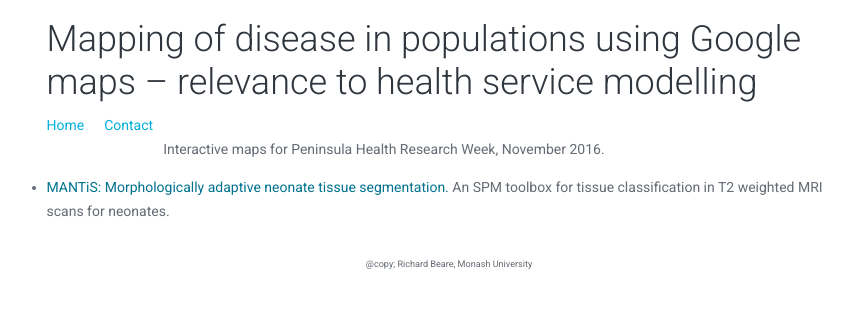
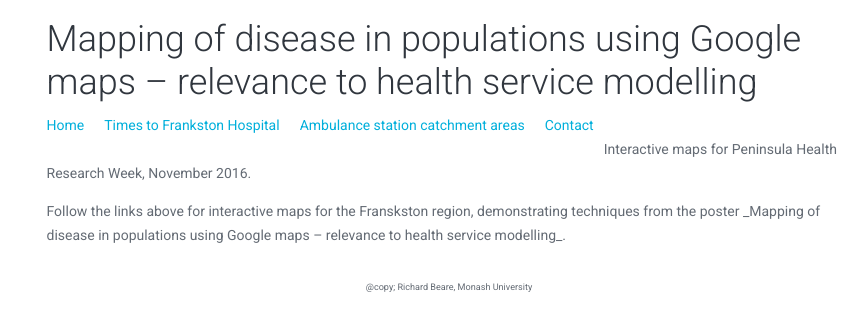
Before and after one commit to richardbeare/PeninsulaHealthRsWk2016, a Jekyll site: the page built from index.html, in a window 1280 px wide. Shown: the top 331 px of the page, without its empty margins (191-1058 px from the left). Built offline with Jekyll 4.4.1, drawn with Linux system fonts in a browser that asks for light colours; Markdown is read by kramdown in place of the engine named in the settings.

Commit message:
main links

```diff
--- a/_layouts/default.html
+++ b/_layouts/default.html
@@ -18,7 +18,9 @@
 
     <nav role="navigation">
       <ul>
-        <li><a href="{{ site.baseurl }}{{ post.url }}/">Home</a></li>
+	<li><a href="{{ site.baseurl }}{{ post.url }}/">Home</a></li>
+	<li><a href="{{ site.baseurl }}{{ post.url }}/R/fh.html">Times to Frankston Hospital</a></li>
+        <li><a href="{{ site.baseurl }}{{ post.url }}/R/amb.html">Ambulance station catchment areas</a></li>
         <li><a href="{{ site.baseurl }}{{ post.url }}/contact">Contact</a></li>
       </ul>
     </nav>
--- a/index.html
+++ b/index.html
@@ -6,7 +6,8 @@
 Interactive maps for Peninsula Health Research Week, November 2016.
 <p>
 <ul>
-<li> <a href="http://DevelopmentalImagingMCRI.github.io/mantis">MANTiS: Morphologically adaptive neonate tissue segmentation.</a> An SPM toolbox for tissue classification in T2 weighted MRI scans for neonates.
+Follow the links above for interactive maps for the
+  Franskston region, demonstrating techniques from the poster _Mapping of disease in populations using Google maps – relevance to health service modelling_.
 </ul>
 </p>
 </section>
```
